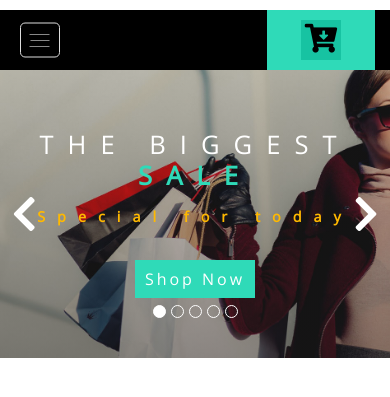
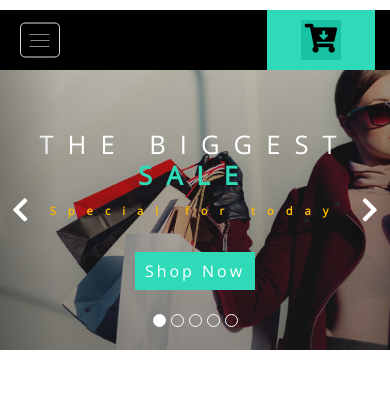
Before and after one commit to terlanusubov/ecommerce-mainpage, a plain HTML site: page index.html in a window 390 px wide. Shown: the part 225-622 px from the top of the page. Drawn offline with nearby package versions, Linux system fonts and the light colour scheme.

Commit message:
SomeLittleFrontItemsChanged

```diff
--- a/css/media.css
+++ b/css/media.css
@@ -40,9 +40,14 @@
     }
     .slider-wrapper .right-icon{
         right: 3%;
+        font-size: 1.7em;
     }
     .slider-wrapper .left-icon{
         left:3%;
+        font-size: 1.7em;
+    }
+    .slider-button-wrapper{
+        margin-top:15px;
     }
 }
 @media screen and (max-width:1200px){
@@ -64,6 +69,7 @@
          width: 30%;
          padding: 10px 0px;
      }
+
 }
 @media screen and (max-width:768px){
     .header-bottom .logo.header-bottom-item{
@@ -76,7 +82,7 @@
         font-size: 1.6em;
     }
     .slider-wrapper .text p{
-        font-size: 0.9em;
+        font-size: 0.7em;
     }
 
     .header-bottom .social.header-bottom-item{
--- a/css/style.css
+++ b/css/style.css
@@ -408,3 +408,27 @@ ul{
 .slider-wrapper .right-icon{
     right:10%;
 }
+.slider-wrapper .gradient{
+    width:15%;
+    height:100%;
+    position: absolute;
+    transition:all 0.3s ease-in-out;
+    top:0;
+    opacity: .5;
+}
+.gradient.left{
+    left:0;
+    background-image:linear-gradient(to right, rgba(0, 0, 0, .5) 0%, rgba(0, 0, 0, .0001) 100%);
+}
+.gradient.left:hover{
+   opacity: 1;
+   transition: all 0.3s ease-in-out;
+}
+.gradient.right{
+    right: 0;
+    background-image:linear-gradient(to left, rgba(0, 0, 0, .5) 0%, rgba(0, 0, 0, .0001) 100%);
+}
+.gradient.right:hover{
+    transition:all 0.3s ease-in-out;
+   opacity: 1;
+}
--- a/index.html
+++ b/index.html
@@ -437,6 +437,8 @@
                             Shop Now
                         </button>
                     </div>
+                    <div class="gradient left"></div>
+                    <div class="gradient right"></div>
                 </div>
                 <div class="slider2" data-button="2"
                     style=" background-image: linear-gradient(rgba(23, 22, 23, 0.2), rgba(23, 22, 23, 0.5)) , url('img/banner2.jpg')">
@@ -488,6 +490,8 @@
                             Shop Now
                         </button>
                     </div>
+                    <div class="gradient left"></div>
+                    <div class="gradient right"></div>
                 </div>
                 <div class="slider1" data-button="5"
                     style=" background-image: linear-gradient(rgba(23, 22, 23, 0.2), rgba(23, 22, 23, 0.5)) , url('img/banner5.jpg')">
@@ -507,7 +511,6 @@
                     </div>
                 </div>
             </div>
-
         </section>
 
     </main>
@@ -520,9 +523,9 @@
     <script>
 
         Slider(".content", {
-            circle:true,
-            loop:false,
-            speed:2000
+            circle: true,
+            loop: false,
+            speed: 2000
         })
     </script>
 </body>
```
